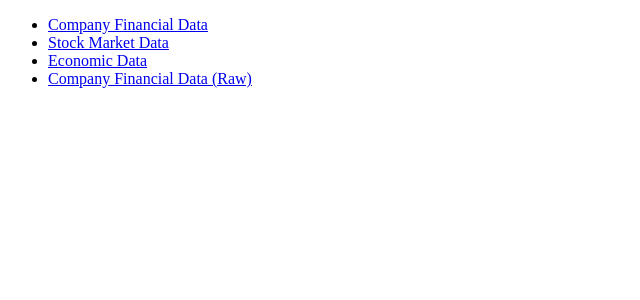
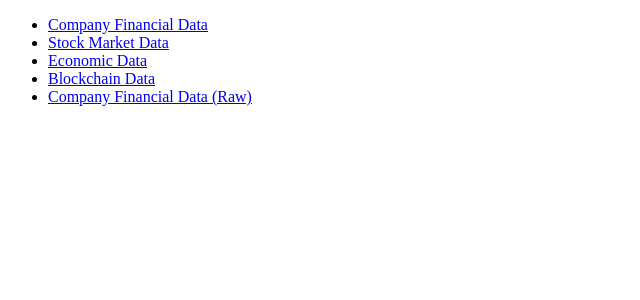
Before and after one commit to tyler-durden01/tyler-durden01.github.io, a Flask app: page / in a window 1280 px wide. Shown: the top 300 px of the page, without its empty margins (0-640 px from the left). Run offline with Flask 3, Linux system fonts and the light colour scheme.

Commit message:
Update index.html

```diff
--- a/templates/index.html
+++ b/templates/index.html
@@ -39,6 +39,7 @@
             <li><a href="/get_company_data_clean">Company Financial Data</a></li>
             <li><a href="/market_data">Stock Market Data</a></li>
             <li><a href="/economic_data">Economic Data</a></li>
+            <li><a href="/blockchain_data">Blockchain Data</a></li>
             <li><a href="/get_company_data">Company Financial Data (Raw)</a></li>
             <!-- Add more menu options as needed -->
         </ul>
```
